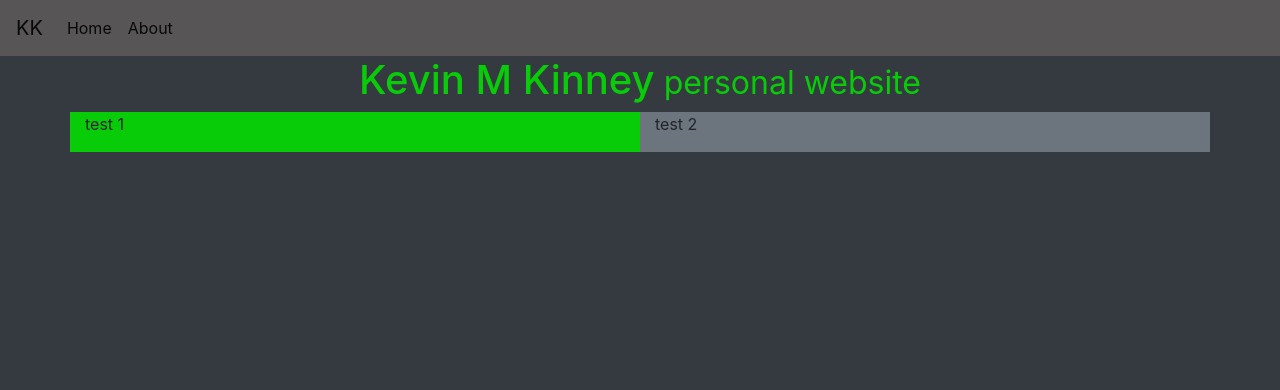
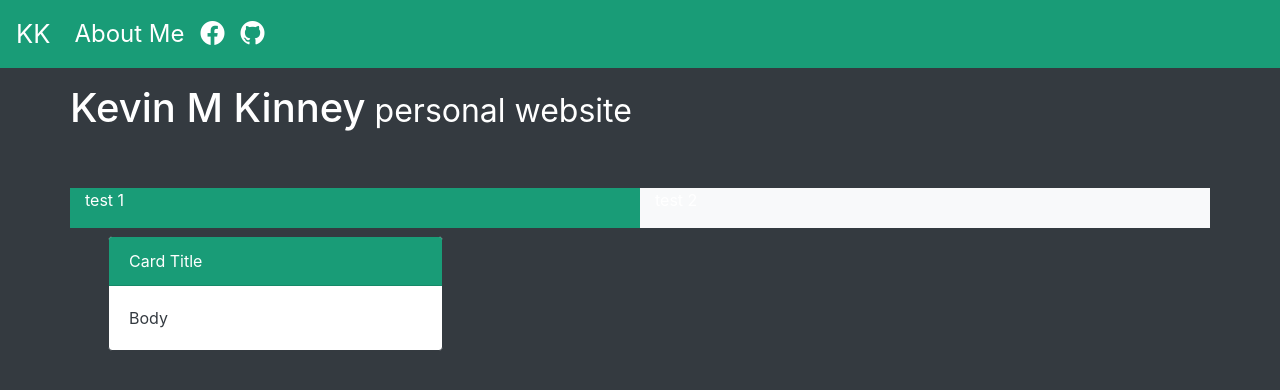
Before and after one commit to kmkinney/kmkinney.github.io, a plain HTML site: page index.html in a window 1280 px wide. Drawn offline with nearby package versions, Linux system fonts and the light colour scheme.

Commit message:
Added new theming, icons, and about me page

```diff
--- a/index.html
+++ b/index.html
@@ -9,26 +9,37 @@
     <title>Kevin M Kinney</title>
 </head>
 <body class="bg-dark">
-    <nav class="navbar navbar-expand-lg navbar-light bg-light">
-        <a class="navbar-brand" href="#">KK</a>
-        <button class="navbar-toggler" type="button" data-toggle="collapse" data-target="#navbarNav" aria-controls="navbarNav" aria-expanded="false" aria-label="Toggle navigation">
-            <span class="navbar-toggler-icon"></span>
-        </button>
-        <div class="collapse navbar-collapse" id="navbarNav">
+
+    <!--navbar-->
+    <nav class="navbar navbar-expand navbar-dark bg-primary">
+        <a class="navbar-brand" style="font-size: 1.6em" href="#">KK</a>
         <div class="navbar-nav">
-            <a class="nav-item nav-link active" href="#">Home <span class="sr-only">(current)</span></a>
-            <a class="nav-item nav-link active" href="#">About</a>
-        </div>
+            <a class="nav-item nav-link active" style="font-size: 1.5em" href="pages/about.html">About Me</a>
+            <a class="nav-item nav-link active" style="font-size: 1.5em" href="https://www.facebook.com"><i class="bi bi-facebook text-white"></i></a>
+            <a class="nav-item nav-link active" style="font-size: 1.5em" href="https://www.github.com/kmkinney"><i class="bi bi-github text-white"></i></a>
         </div>
     </nav>
-    <h1 class="text-center text-primary">Kevin M Kinney<small>   personal website</small></h1>
-    <div class="container">
+
+
+    <!--Main container-->
+    <div class="container text-white">
+        <div class="row mb-5 mt-3">
+            <h1>Kevin M Kinney<small>   personal website</small></h1>
+        </div>
         <div class="row">
             <div class="col-6 bg-primary">
                 <p>test 1</p>
             </div>
-            <div class="col-6 bg-secondary">
+            <div class="col-6 bg-light">
                 <p>test 2</p>
+            </div>
+        </div>
+        <div class="row m-2">
+            <div class="col-4">
+                <div class="card border-dark">
+                    <div class="card-header bg-primary">Card Title</div>
+                    <div class="card-body text-dark">Body</div>
+                </div>
             </div>
         </div>
     </div>
--- a/scss/main.scss
+++ b/scss/main.scss
@@ -1,5 +1,5 @@
 $theme-colors: (
-    "primary": rgb(9, 204, 9),
-    "light": rgb(87, 85, 85)
+    "primary": #199C77
 );
 @import "bootstrap/bootstrap";
+@import url("https://cdn.jsdelivr.net/npm/bootstrap-icons@1.3.0/font/bootstrap-icons.css");
```
Also changed, not shown: pages/about.html (added, +27 -0 lines), css/main.css, 2 other files.
